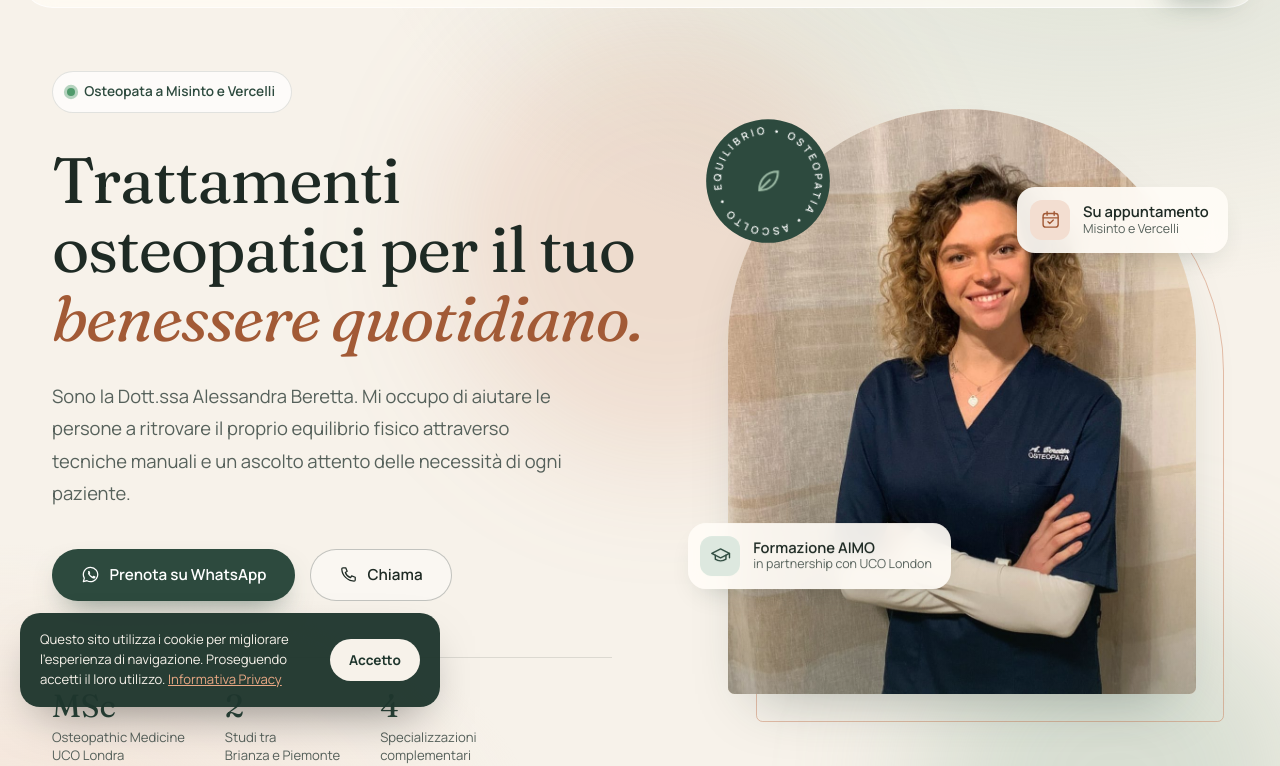
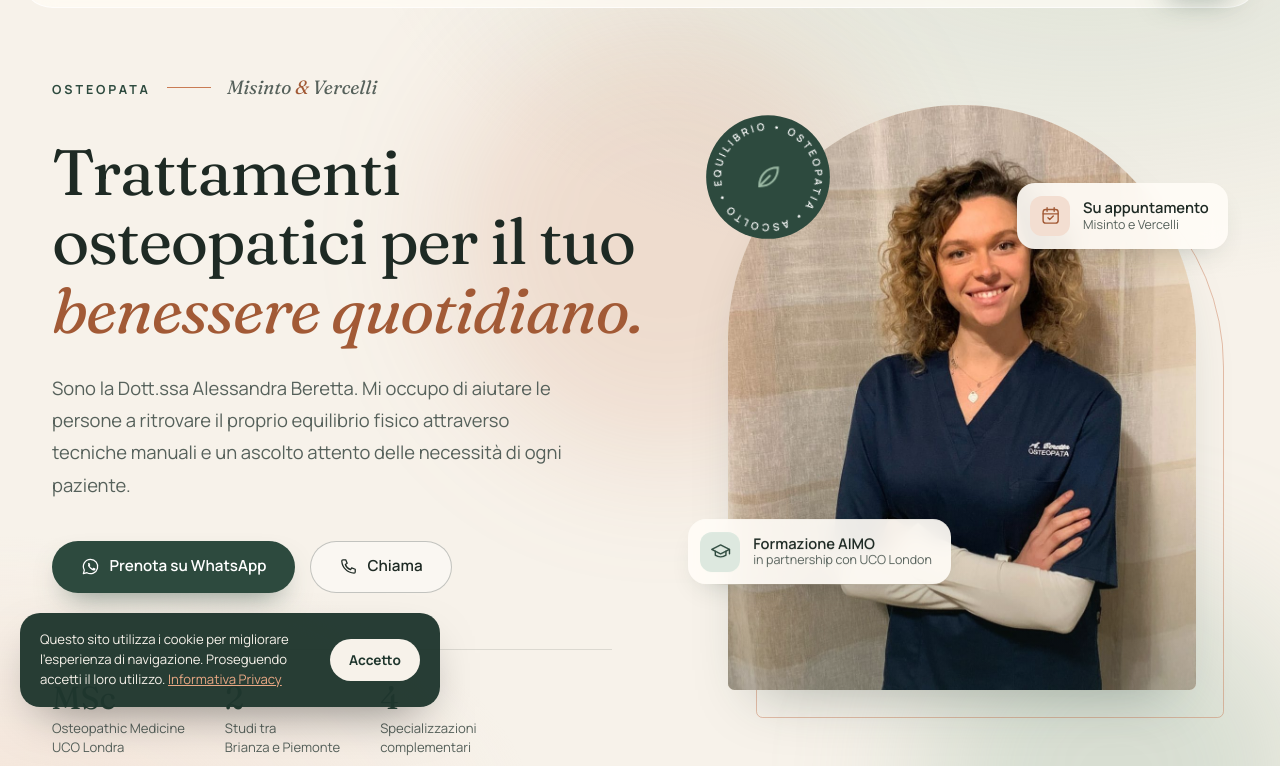
Before and after one commit to MetM98/AlessandraBerettaOsteopata, a plain HTML site: page index.html in a window 1280 px wide. Shown: the part 73-839 px from the top of the page. Drawn offline with Linux system fonts and the light colour scheme.

Commit message:
Hero: intestazione tipografica al posto della pillola con pallino animato
Co-Authored-By: Claude Opus 5.5 <noreply@anthropic.com>
Claude-Session: https://claude.ai/code/session_018jhA6yq6fNeGU9buZyM9dj

```diff
--- a/index.html
+++ b/index.html
@@ -208,7 +208,7 @@
             <div class="blob blob-2" aria-hidden="true"></div>
             <div class="container hero-grid">
                 <div class="hero-content">
-                    <span class="eyebrow reveal"><span class="pulse-dot"></span>Osteopata a Misinto e Vercelli</span>
+                    <p class="eyebrow reveal"><span class="eyebrow-role">Osteopata</span><span class="eyebrow-rule" aria-hidden="true"></span><span class="eyebrow-place">Misinto <em>&amp;</em> Vercelli</span></p>
                     <h1 class="reveal">Trattamenti osteopatici per il tuo <em>benessere quotidiano.</em></h1>
                     <p class="hero-lead reveal">Sono la Dott.ssa Alessandra Beretta. Mi occupo di aiutare le persone a ritrovare il proprio equilibrio fisico attraverso tecniche manuali e un ascolto attento delle necessità di ogni paziente.</p>
                     <div class="hero-actions reveal">
--- a/style.css
+++ b/style.css
@@ -311,29 +311,35 @@ nav.open .nav-toggle span:last-child { top: 21.5px; transform: rotate(-45deg); }
 }
 
 .eyebrow {
-    display: inline-flex;
-    align-items: center;
-    gap: 0.6rem;
-    padding: 0.5rem 1rem 0.5rem 0.85rem;
-    background: rgba(255, 255, 255, 0.7);
-    border: 1px solid var(--line);
-    border-radius: 999px;
-    font-size: 0.85rem;
-    font-weight: 600;
+    display: flex;
+    flex-wrap: wrap;
+    align-items: baseline;
+    gap: 0.35rem 1rem;
+    margin-bottom: 2rem;
     color: var(--forest);
-    margin-bottom: 2rem;
 }
-.pulse-dot {
-    width: 8px;
-    height: 8px;
-    border-radius: 50%;
-    background: #4F9A6B;
-    box-shadow: 0 0 0 0 rgba(79, 154, 107, 0.6);
-    animation: pulse 2.2s infinite;
+.eyebrow-role {
+    font-size: 0.78rem;
+    font-weight: 700;
+    letter-spacing: 0.24em;
+    text-transform: uppercase;
 }
-@keyframes pulse {
-    70% { box-shadow: 0 0 0 10px rgba(79, 154, 107, 0); }
-    100% { box-shadow: 0 0 0 0 rgba(79, 154, 107, 0); }
+.eyebrow-rule {
+    align-self: center;
+    width: 44px;
+    height: 1px;
+    background: var(--clay);
+}
+.eyebrow-place {
+    font-family: var(--font-serif);
+    font-style: italic;
+    font-size: 1.2rem;
+    color: var(--muted);
+    font-variation-settings: "opsz" 24;
+}
+.eyebrow-place em {
+    font-style: italic;
+    color: var(--clay-dark);
 }
 
 .hero h1 {
```
